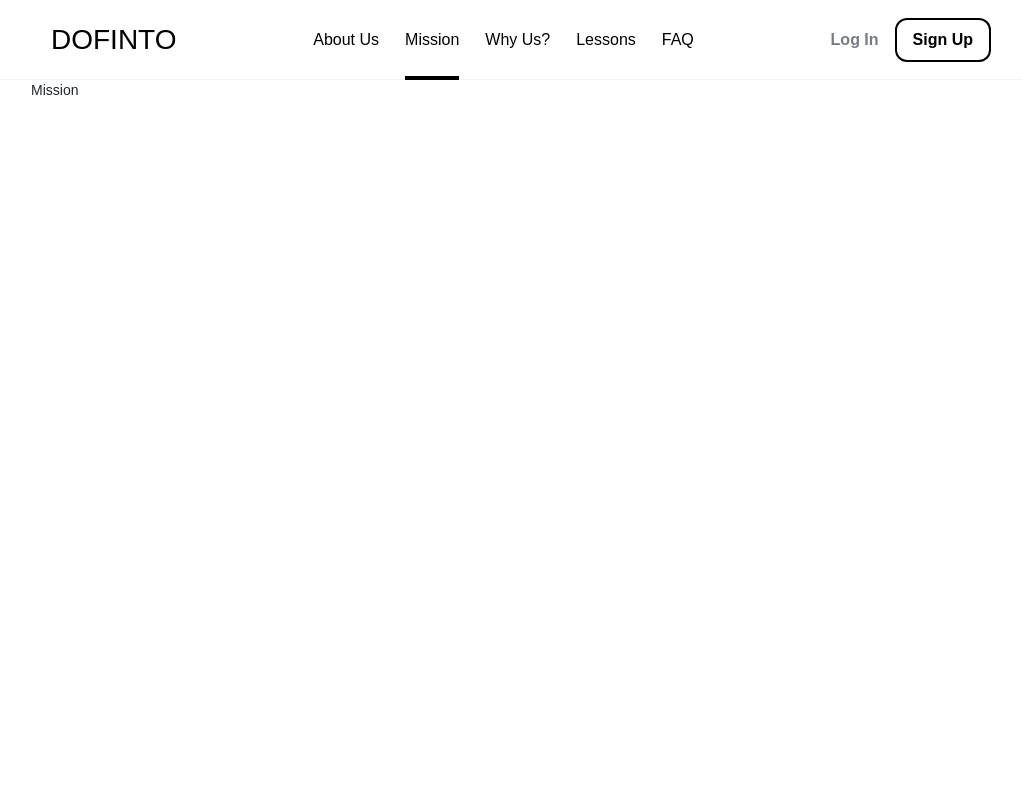
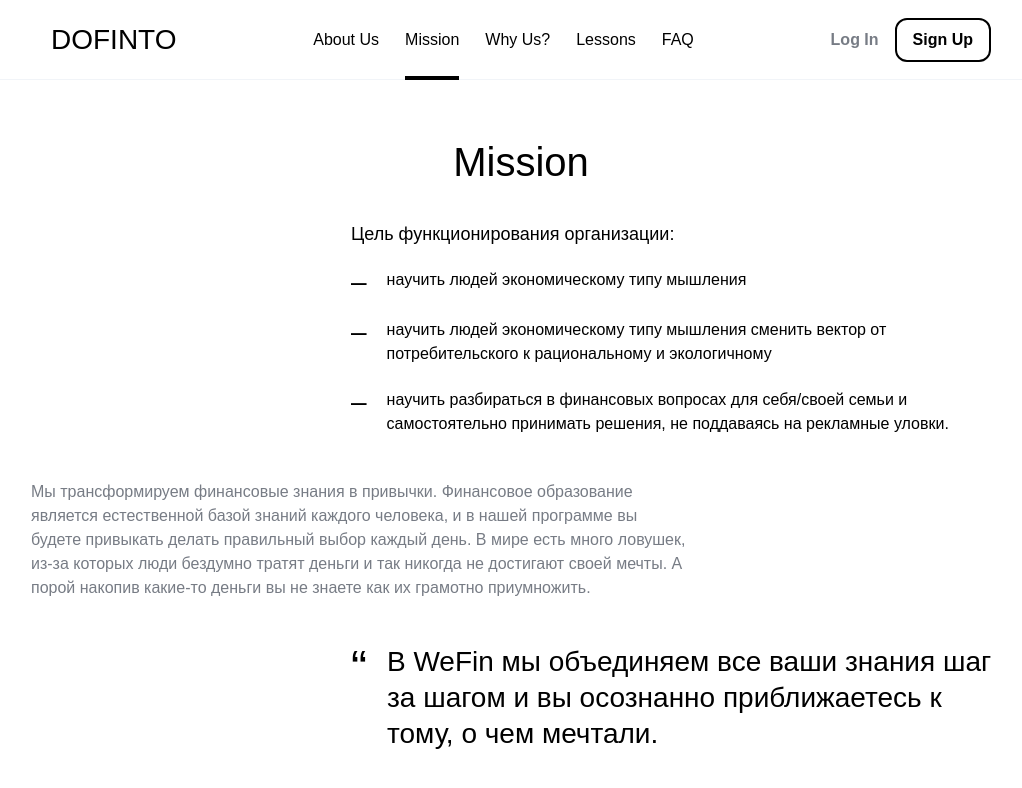
Before and after one commit to MyJetEducation/EducationWeb, a React app: page /mission in a window 1280 px wide. Shown: the top 788 px of the page, without its empty margins (119-1141 px from the left). Built offline with nearby package versions, Linux system fonts and the light colour scheme; a web font is replaced by a local one.

Commit message:
Add mission page

```diff
--- a/src/pages/InfoPages/MissionPage.tsx
+++ b/src/pages/InfoPages/MissionPage.tsx
@@ -1,10 +1,144 @@
 import React from 'react';
+import { useTranslation } from 'react-i18next';
+import SvgIcon from '../../components/SvgIcon';
+import Page from '../../routing/Pages';
+import { FlexContainer } from '../../styles/FlexContainer';
+import { PrimaryLink, PrimaryTextSpan } from '../../styles/TextsElements';
 
 const MissionPage = () => {
+  const { t } = useTranslation();
   return (
-    <div>
-      Mission
-    </div>
+    <FlexContainer padding="58px 0" flex="1" flexDirection="column">
+      <FlexContainer
+        flexDirection="column"
+        alignItems="center"
+        marginBottom="36px"
+      >
+        <PrimaryTextSpan
+          textAlign="center"
+          color="#000"
+          fontWeight={500}
+          fontSize="40px"
+          lineHeight="48px"
+        >
+          {t('Mission')}
+        </PrimaryTextSpan>
+      </FlexContainer>
+
+      <FlexContainer width="100%" justifyContent="flex-end" marginBottom="44px">
+        <FlexContainer width="660px" flexDirection="column">
+          <PrimaryTextSpan
+            color="#000"
+            fontSize="18px"
+            fontWeight={500}
+            marginBottom="22px"
+          >
+            Цель функционирования организации:
+          </PrimaryTextSpan>
+
+          <FlexContainer marginBottom="22px" alignItems="flex-start">
+            <PrimaryTextSpan
+              fontSize="28px"
+              fontWeight={500}
+              color="#000"
+              lineHeight="1"
+              marginRight="20px"
+            >
+              –
+            </PrimaryTextSpan>
+            <PrimaryTextSpan fontSize="16px" color="#000" lineHeight="24px">
+              научить людей экономическому типу мышления
+            </PrimaryTextSpan>
+          </FlexContainer>
+
+          <FlexContainer marginBottom="22px">
+            <PrimaryTextSpan
+              fontSize="28px"
+              fontWeight={500}
+              color="#000"
+              lineHeight="1"
+              marginRight="20px"
+            >
+              –
+            </PrimaryTextSpan>
+            <PrimaryTextSpan fontSize="16px" color="#000" lineHeight="24px">
+              научить людей экономическому типу мышления сменить вектор от
+              потребительского к рациональному и экологичному
+            </PrimaryTextSpan>
+          </FlexContainer>
+
+          <FlexContainer>
+            <PrimaryTextSpan
+              fontSize="28px"
+              fontWeight={500}
+              color="#000"
+              lineHeight="1"
+              marginRight="20px"
+            >
+              –
+            </PrimaryTextSpan>
+            <PrimaryTextSpan fontSize="16px" color="#000" lineHeight="24px">
+              научить разбираться в финансовых вопросах для себя/своей семьи и
+              самостоятельно принимать решения, не поддаваясь на рекламные
+              уловки.
+            </PrimaryTextSpan>
+          </FlexContainer>
+        </FlexContainer>
+      </FlexContainer>
+
+      <FlexContainer width="100%" marginBottom="44px">
+        <FlexContainer width="660px">
+          <PrimaryTextSpan>
+            Мы трансформируем финансовые знания в привычки. Финансовое
+            образование является естественной базой знаний каждого человека, и в
+            нашей программе вы будете привыкать делать правильный выбор каждый
+            день. В мире есть много ловушек, из-за которых люди бездумно тратят
+            деньги и так никогда не достигают своей мечты. А порой накопив
+            какие-то деньги вы не знаете как их грамотно приумножить.
+          </PrimaryTextSpan>
+        </FlexContainer>
+      </FlexContainer>
+
+      <FlexContainer width="100%" justifyContent="flex-end" marginBottom="52px">
+        <FlexContainer width="660px">
+          <FlexContainer marginRight="20px">
+            <PrimaryTextSpan
+              fontSize="48px"
+              fontWeight={500}
+              lineHeight="1"
+              color="#000"
+            >
+              “
+            </PrimaryTextSpan>
+          </FlexContainer>
+          <FlexContainer flexDirection="column">
+            <PrimaryTextSpan
+              fontSize="28px"
+              fontWeight={500}
+              color="#000"
+              lineHeight="36px"
+              marginBottom="72px"
+            >
+              В WeFin мы объединяем все ваши знания шаг за шагом и вы осознанно
+              приближаетесь к тому, о чем мечтали.
+            </PrimaryTextSpan>
+
+            <PrimaryTextSpan>
+              Специалисты в области Money Management, Financial Psychology,
+              Credits and Investments, Business Advisors помогли составить
+              теоретические и практические задания для каждого, кто станет нашим
+              клиентом. А также специалисты-партнеры проекта готовы делиться
+              своим опытом, чтобы Вы становились финансово более уверенными в
+              своих действиях каждый день.
+            </PrimaryTextSpan>
+          </FlexContainer>
+        </FlexContainer>
+      </FlexContainer>
+
+      <FlexContainer justifyContent="center" width="100%">
+        <PrimaryLink to={Page.SIGN_UP}>{t('Let`s start')}</PrimaryLink>
+      </FlexContainer>
+    </FlexContainer>
   );
 };
 
--- a/src/styles/TextsElements.ts
+++ b/src/styles/TextsElements.ts
@@ -5,7 +5,7 @@ interface PrimaryTextType {
   color?: string;
   fontWeight?: 'bold' | 'normal' | number;
   fontStyle?: 'italic' | 'normal';
-  fontSize?: '12px' | '14px' | '16px' | '18px' | '20px' | '24px' | '28px' | '32px' | '40px';
+  fontSize?: '12px' | '14px' | '16px' | '18px' | '20px' | '24px' | '28px' | '32px' | '40px' | '48px';
   lineHeight?: string;
   marginRight?: string;
   marginBottom?: string;
@@ -24,7 +24,7 @@ export const PrimaryTextSpan = styled.span<PrimaryTextType>`
   font-style: ${(props) => props.fontStyle};
   font-weight: ${(props) => props.fontWeight || 'normal'};
   font-size: ${(props) => props.fontSize || '16px'};
-  line-height: ${(props) => props.lineHeight || '120%'};
+  line-height: ${(props) => props.lineHeight || '24px'};
   color: ${(props) => props.color || '#777C85'};
   margin-right: ${(props) => props.marginRight};
   margin-bottom: ${(props) => props.marginBottom};
```
